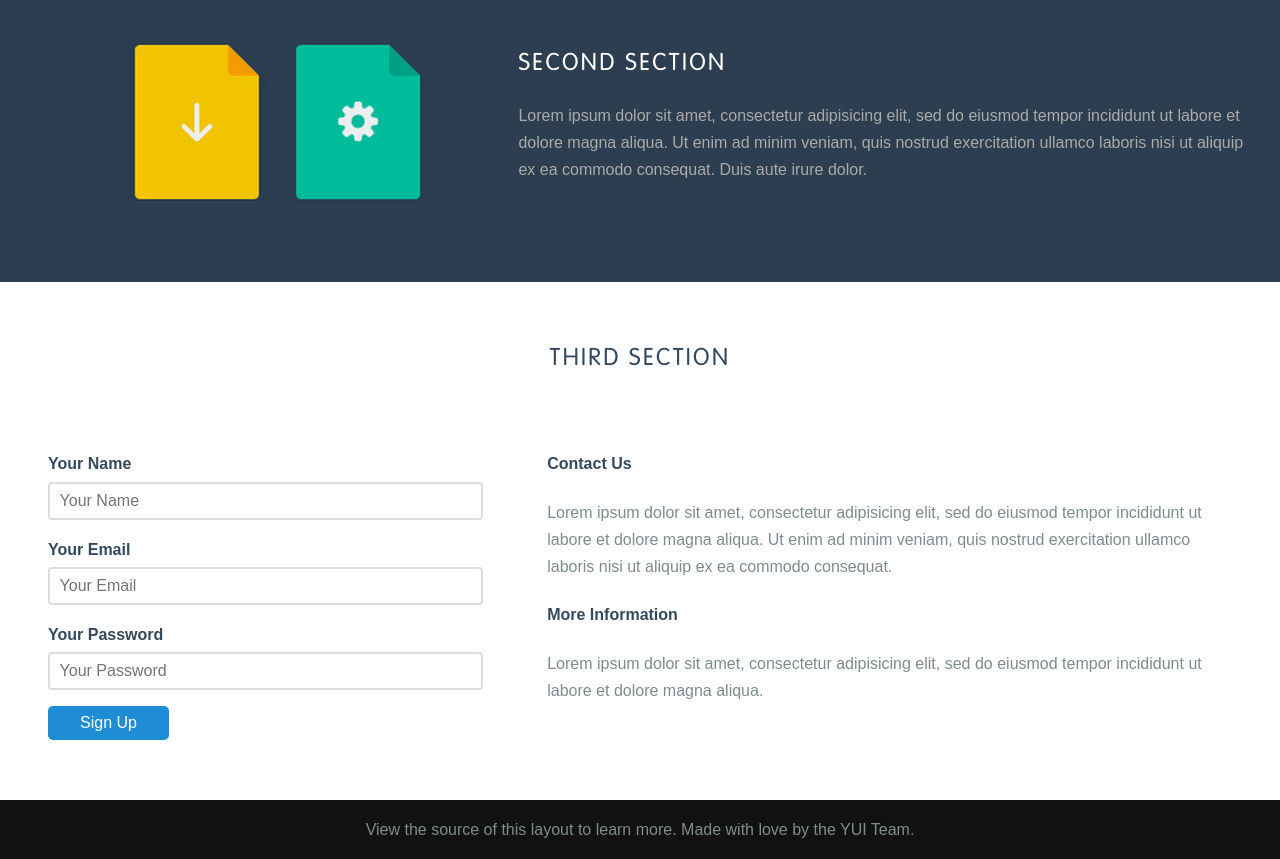
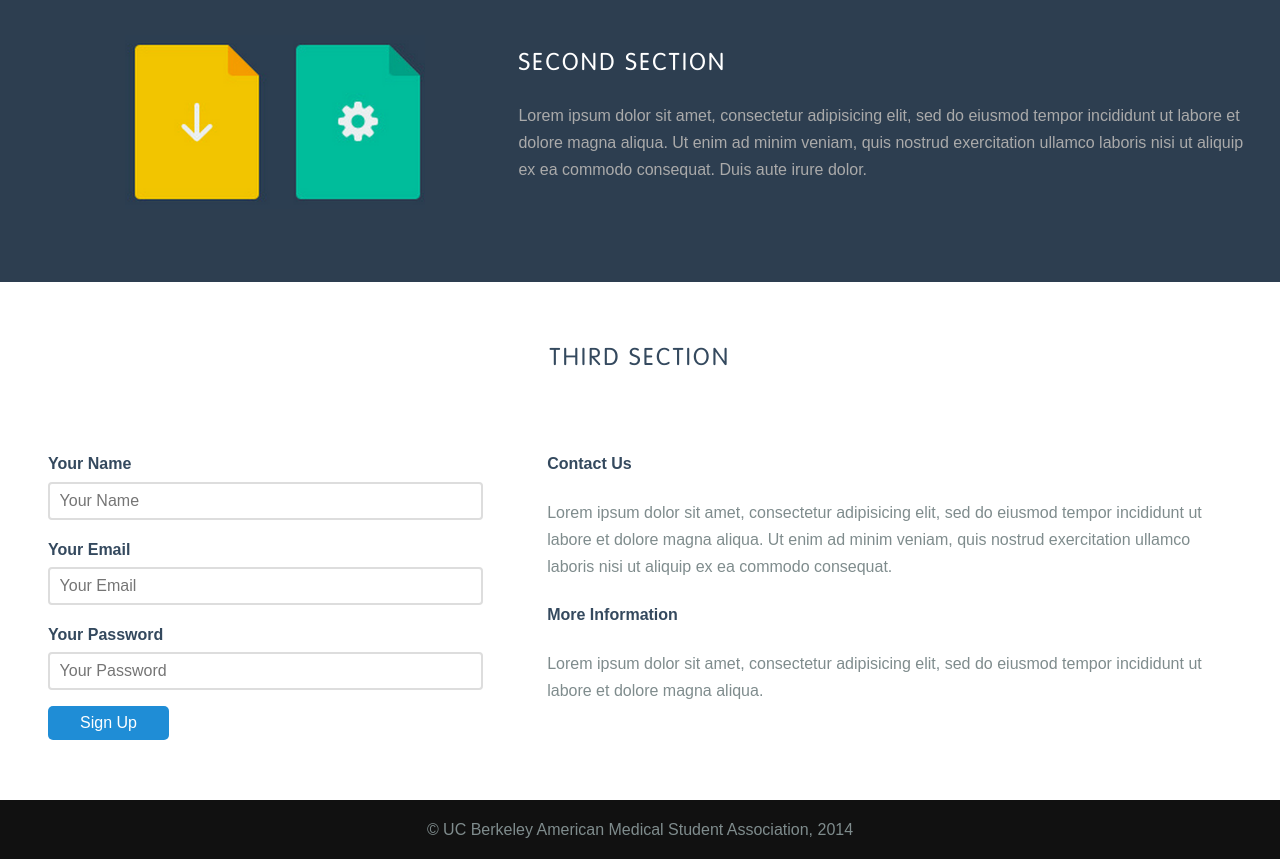
Before and after one commit to lmock/AMSAPHC, a plain HTML site: page index.html in a window 1280 px wide. Shown: the part 2811-3670 px from the top of the page. Drawn offline with Linux system fonts and the light colour scheme; a script that the page names is missing.

Commit message:
fixing footer msg
fixed

```diff
--- a/index.html
+++ b/index.html
@@ -265,7 +265,7 @@
     </div>
 
     <div class="footer l-box is-center">
-        View the source of this layout to learn more. Made with love by the YUI Team.
+        &#169 UC Berkeley American Medical Student Association, 2014
     </div>
 
 </div>
```
